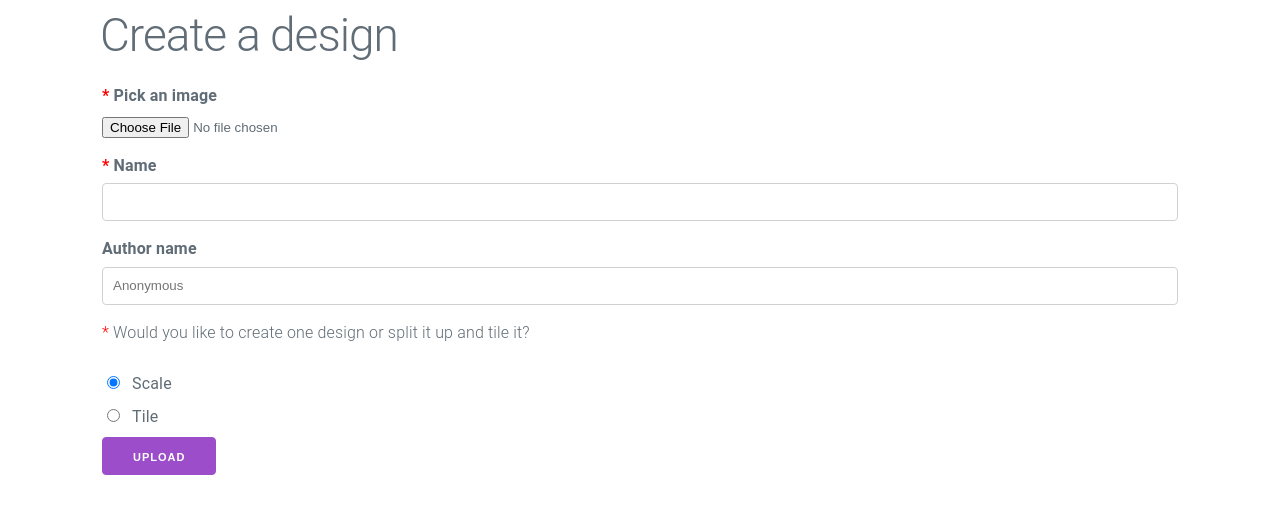
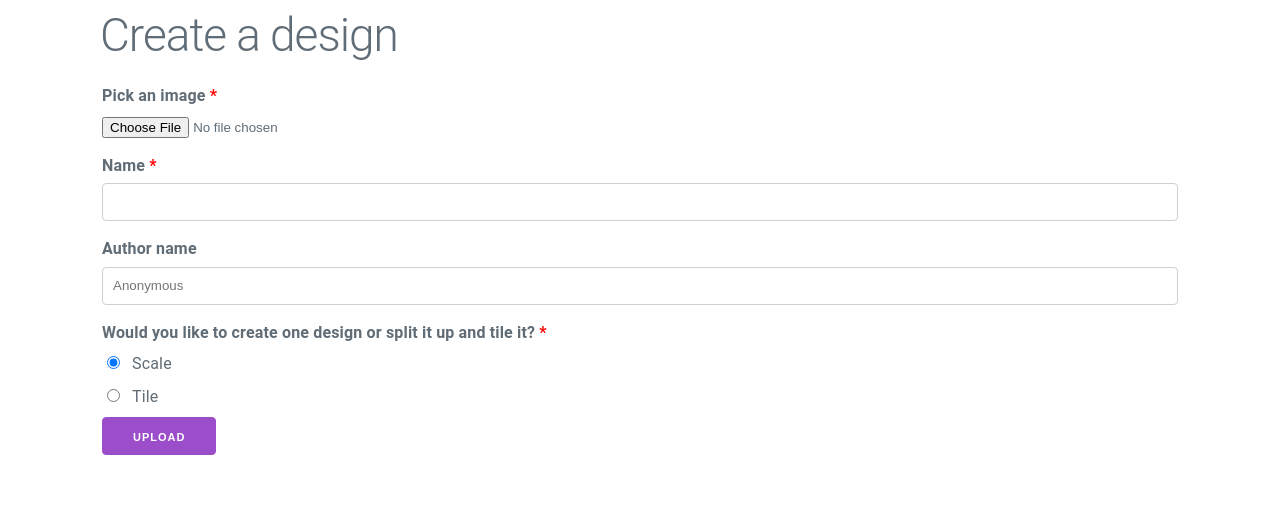
Before and after one commit to acplaza/acplaza, a Python web app: template templates/create_basic_design_form.html in a window 1280 px wide. Shown: the top 514 px of the page. Run offline with Jinja, Linux system fonts and the light colour scheme; the template is opened without the code that fills it, so the values that code supplies are empty.

Commit message:
clean up the create basic design form a bit

```diff
--- a/templates/create_basic_design_form.html
+++ b/templates/create_basic_design_form.html
@@ -5,9 +5,20 @@
 		#resize-group {
 			display: none;
 		}
-		.required::before {
+		.required::after {
 			color: red;
-			content: '* ';
+			content: ' *';
+		}
+		/* copied from milligram's label styles */
+		.form-question {
+			display: block;
+			font-size: 1.6rem;
+			font-weight: 700;
+			margin-bottom: .5rem;
+		}
+		#x {
+			font-size: 3.2rem;
+			font-weight: 700;
 		}
 	</style>
 	<form method=post enctype="multipart/form-data">
@@ -20,7 +31,7 @@
 			<input type=text name=image_name id=image_name maxlength=20 required>
 			<label for=author_name>Author name</label>
 			<input type=text name=author_name id=author_name maxlength=20 placeholder="Anonymous">
-			<p class=required>Would you like to create one design or split it up and tile it?</p>
+			<div class="required form-question">Would you like to create one design or split it up and tile it?</div>
 			<div>
 				<input type=radio id=scale name=mode value=scale checked required>
 				<label class=label-inline for=scale>Scale</label>
@@ -34,7 +45,7 @@
 				{% from 'utils.html' import numeric_input_attrs %}
 				<div class=row>
 					<input {{ numeric_input_attrs }} name=resize-width placeholder="Width"><!--
-					-->×<input {{ numeric_input_attrs }} name=resize-height placeholder="Height">
+					--><span id="x">×</span><input {{ numeric_input_attrs }} name=resize-height placeholder="Height">
 				</div>
 			</div>
 			<input type=submit value="Upload">
```
